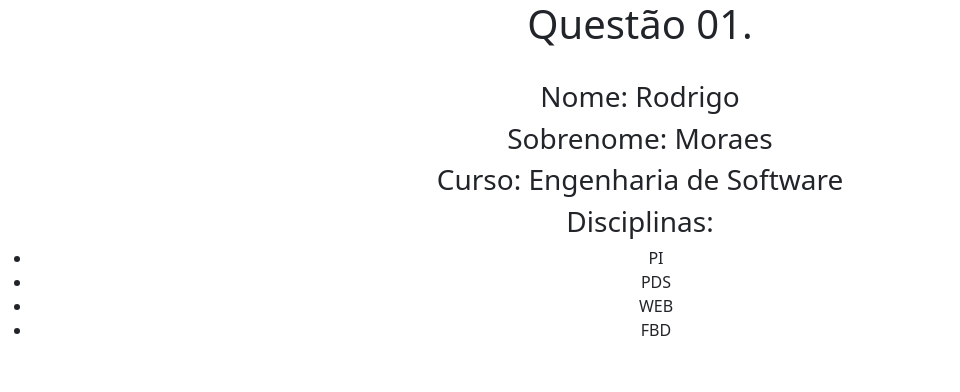
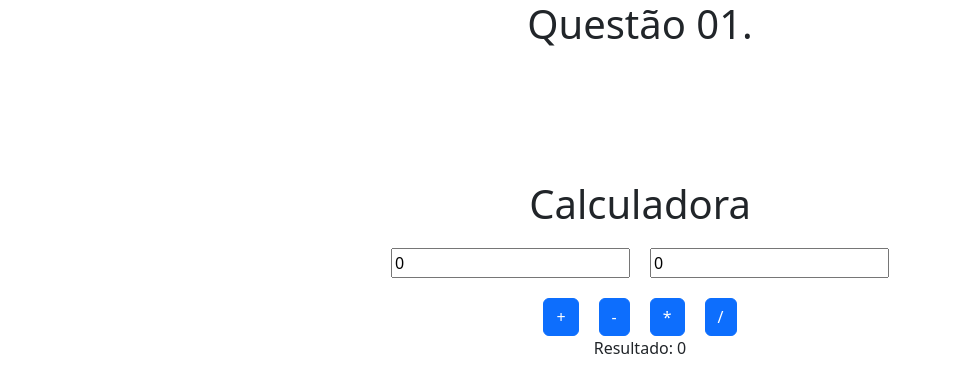
Before and after one commit to rodrigomoraes28/Desenvolvimento-WEB-2022.2, a React (Create React App) app in the folder web_prova _finalizado/: page / in a window 1280 px wide. Shown: the top 392 px of the page, without its empty margins (0-960 px from the left). Built offline with nearby package versions, Linux system fonts and the light colour scheme; no server answers.

Commit message:
Update Questao01.jsx

```diff
--- a/web_prova _finalizado/src/components/questao1/Questao01.jsx
+++ b/web_prova _finalizado/src/components/questao1/Questao01.jsx
@@ -1,16 +1,13 @@
-import react from 'react'
-import Questao01A from './Questao01A';
-import Questao01B from './Questao01B';
+import React from 'react'
 
 
 function Questao01(props){
   return(
       <div>
           <h1>Questão 01.</h1> <br />
-          <Questao01A nome={props.nome} sobrenome={props.sobrenome} curso={props.curso}/>
-          <Questao01B disciplinas={props.disciplinas}/>
+          {props.children}
       </div>
   )
 }
 
-export default Questao01
+export default Questao01;
```
